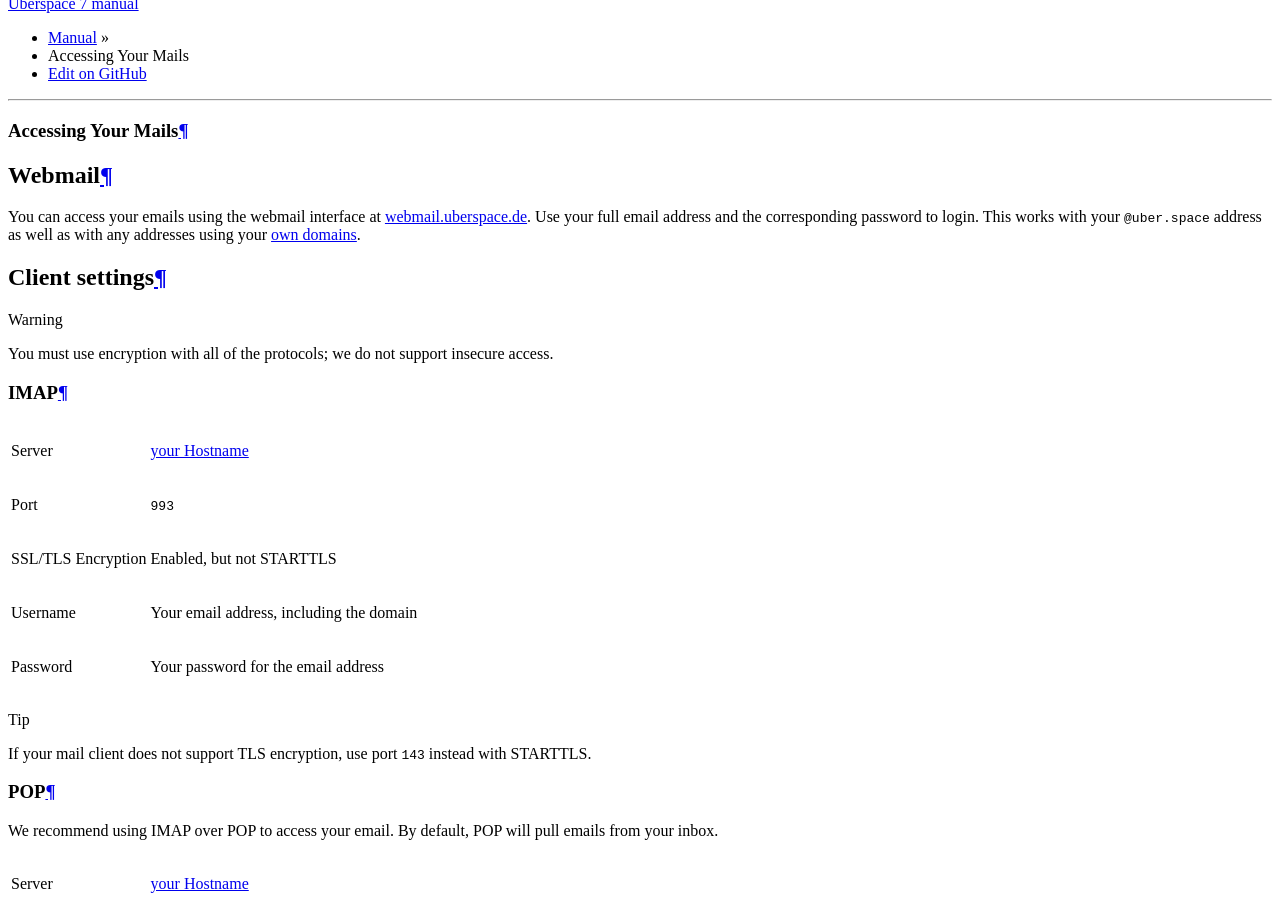
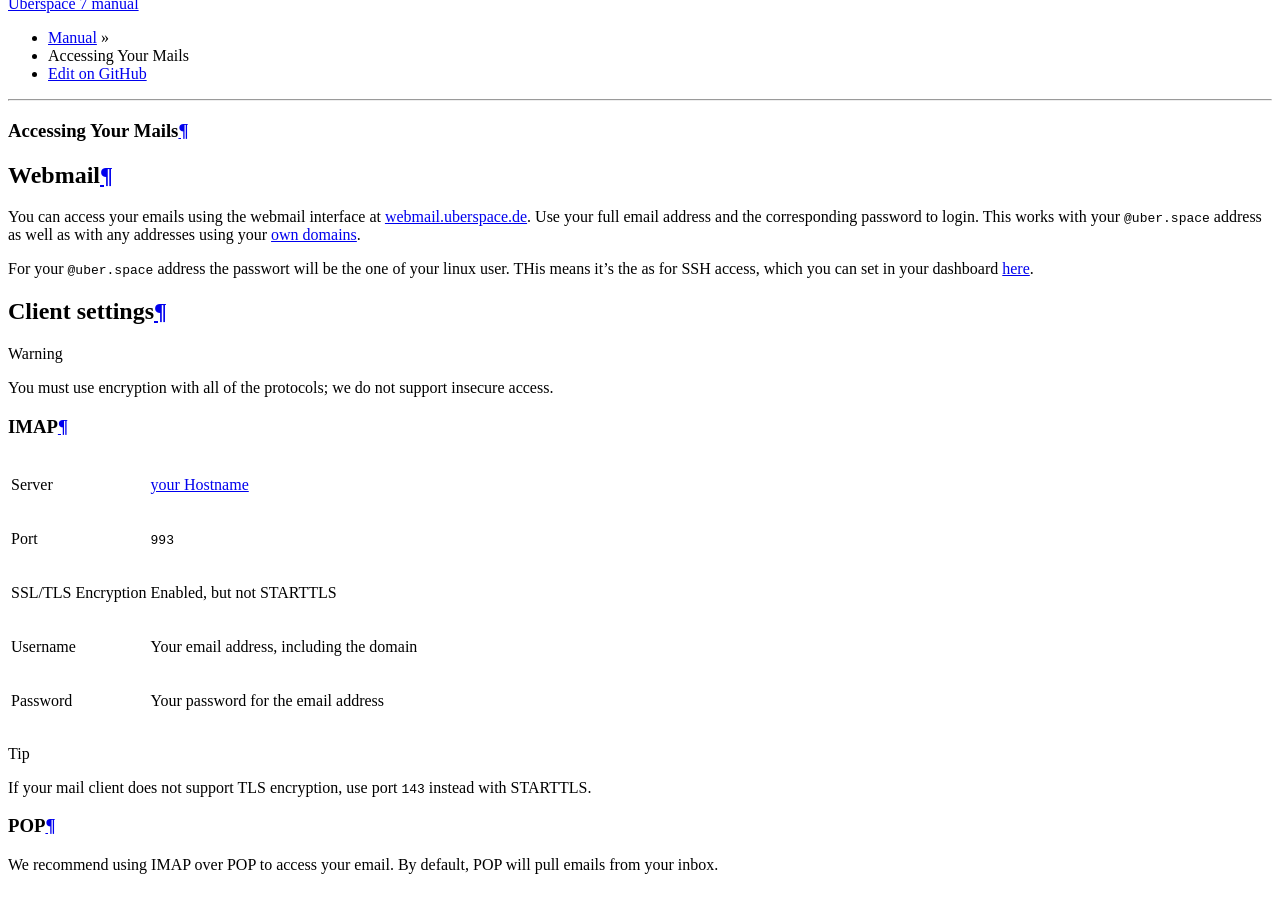
Before and after one commit to Uberspace/manual, a Sphinx documentation site: the page built from source/mail-access.rst, in a window 1280 px wide and 900 px high, scrolled down 1370 px. Built offline with Sphinx 7.4.7 and the Read the Docs theme 2.0.0, drawn with Linux system fonts in a browser that asks for light colours; pages that are not in the unit, such as notebooks, are missing from menus.

Commit message:
Added explanation for default password.

```diff
--- a/source/mail-access.rst
+++ b/source/mail-access.rst
@@ -9,6 +9,9 @@ Webmail
 
 You can access your emails using the webmail interface at `webmail.uberspace.de
 <https://webmail.uberspace.de>`_. Use your full email address and the corresponding password to login. This works with your ``@uber.space`` address as well as with any addresses using your :ref:`own domains <mail-domains>`.
+
+For your ``@uber.space`` address the passwort will be the one of your linux user. THis means it's the as for SSH access, which you can set in your dashboard `here
+<https://dashboard.uberspace.de/dashboard/authentication>`_.
 
 Client settings
 ===============
```
